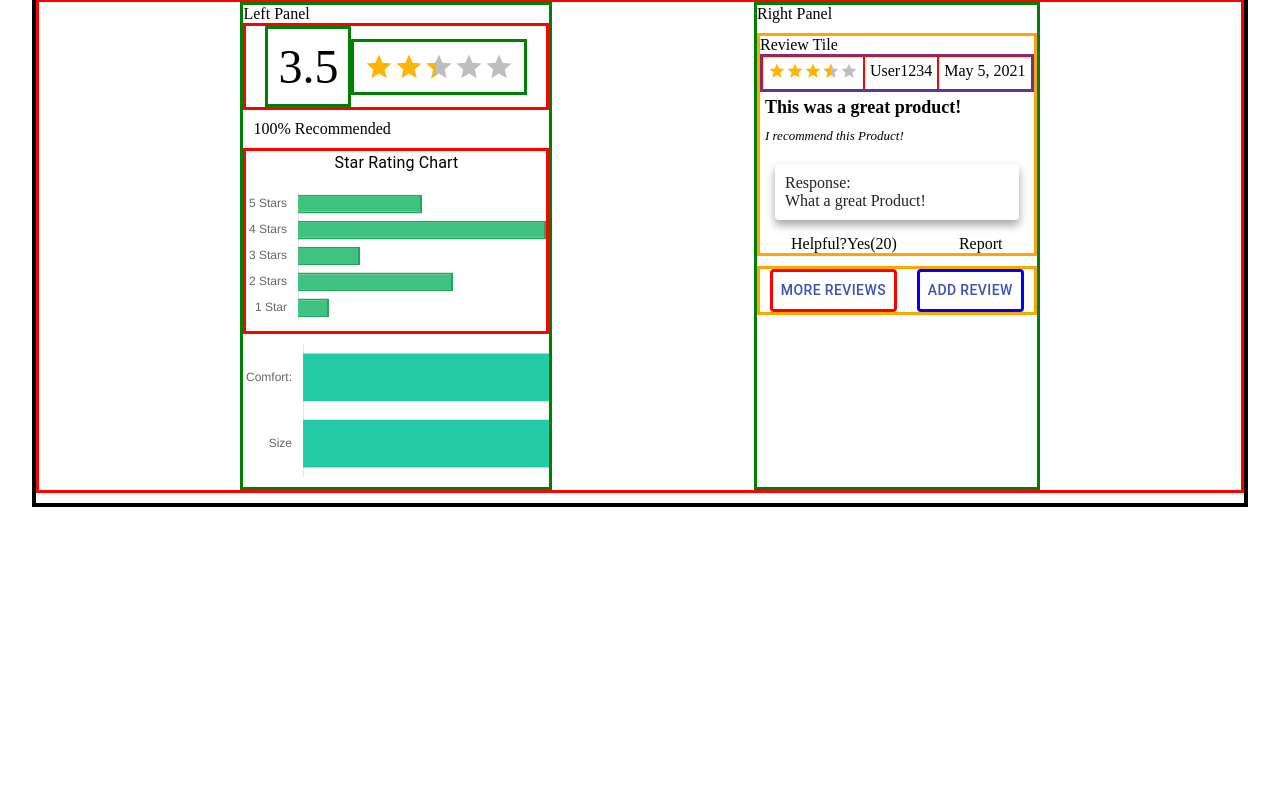
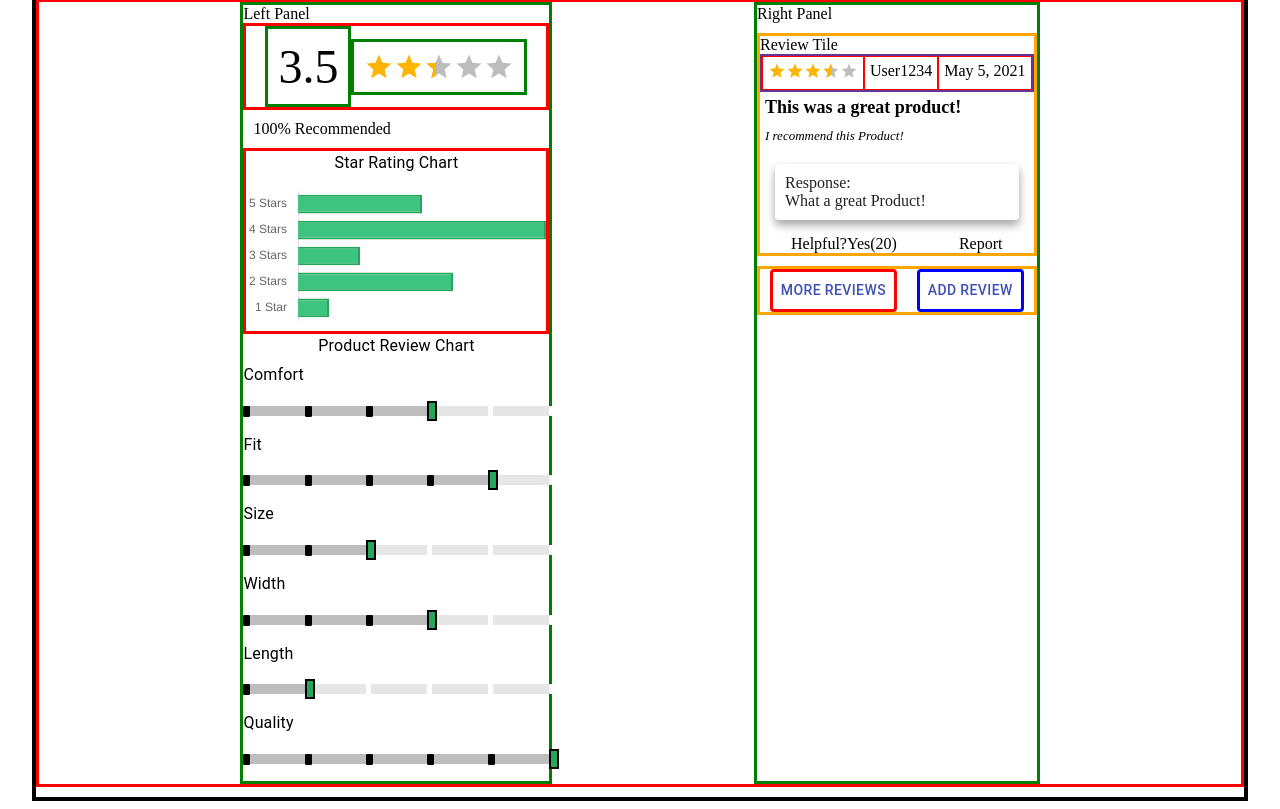
Before and after one commit to dark-developer-studio/front-end-capstone, a React app: page / in a window 1280 px wide. Shown: the part 890-1699 px from the top of the page. Before the commit the page ends 1405 px from the top, so only its background shows below. Built offline with nearby package versions, Linux system fonts and the light colour scheme; the HTML template or start-up script is replaced by a standard one.

Commit message:
Creates a Slider for Product Reviews using Slider from Material UI. Uses withStyles and sets slide to disabled.

```diff
--- a/client/src/components/reviews/ProductReviewChart.jsx
+++ b/client/src/components/reviews/ProductReviewChart.jsx
@@ -1,70 +1,199 @@
 import React from "react";
-import {Grid} from '@material-ui/core';
-import {makeStyles} from '@material-ui/core/styles';
+import {Slider, Typography} from '@material-ui/core';
+import {makeStyles, withStyles} from '@material-ui/core/styles';
 import { Bar } from 'react-chartjs-2';
 
 const useStyles = makeStyles((theme) => ({
-  barDiagram: {
+  parentContainer: {
     display: "flex",
     flexDirection: "column",
     justifyContent: "space-evenly",
-    alignItems: "flex-start",
-    marginLeft: "10px",
-    border: "3px solid red"
+    alignItems: "center",
   },
+  innerContainer: {
+    width: '100%'
+  }
 }));
 
-const data = {
-  labels: ['Comfort:', 'Size'],
-  datasets: [
-    {
-      label: '',
-      data: [40, 40],
-      backgroundColor: [
-        'rgba(35, 203, 167, 1)',
-        'rgba(35, 203, 167, 1)',
-      ],
+const ProductReviewSlider= withStyles({
+  root: {
+    // color: 'rgba(128,128,128, 1)', GREY COLOR
+    color: 'rgba(63, 195, 128, 1)', //GREEN COLOR
+    height: 10,
+  },
+  thumb: {
+    height: 20,
+    width: 10,
+    backgroundColor: 'rgba(38, 166, 91, 1)',
+    border: '2px solid black',
+    marginTop: -5,
+    marginLeft: 0,
+    marginRight: 0,
+    '&:focus, &:hover, &$active': {
+      boxShadow: 'inherit',
     },
-  ],
+    borderRadius: 0
+  },
+  active: {},
+  valueLabel: {
+    left: 'calc(-50% + 4px)',
+  },
+  track: {
+    height: 10,
+    borderRadius: 0,
+    margin: 0
+  },
+  rail: {
+    height: 10,
+    borderRadius: 0,
+    margin: 0
+  },
+  mark: {
+    backgroundColor: '#ffffff',
+    height: 10,
+    width: 5,
+    marginTop: 0,
+
+  },
+  markActive: {
+    opacity: 1,
+    backgroundColor: '#000000',
+    border: '0.5px solid black',
+    height: 9,
+  },
+  disabled: {
+    "& .MuiSlider-thumb": {
+      height: 20,
+      width: 10,
+      backgroundColor: 'rgba(38, 166, 91, 1)',
+      border: "2px solid black",
+      // borderRadius: "10px 10px 10px 10px",
+      marginTop: -5,
+      marginLeft: 0,
+      "&:focus, &:hover, &$active": {
+        boxShadow: "inherit"
+      }
+    },
+    color: 'rgba(63, 195, 128, 1)',
+    height: 10
+  }
+})(Slider);
+
+function valuetext(value) {
+  return `${value}`;
+}
+
+const ProductReviewChart = () => {
+  const classes = useStyles();
+  return (
+    <div className={classes.parentContainer}>
+      <Typography id="discrete-slider" gutterBottom>
+        Product Review Chart
+      </Typography>
+
+      <div className={classes.innerContainer}>
+        <Typography className={classes.chartTitles} gutterBottom>
+          Comfort
+        </Typography>
+
+        <ProductReviewSlider
+        defaultValue={3}
+        getAriaValueText={valuetext}
+        aria-labelledby="discrete-slider"
+        valueLabelDisplay="auto"
+        step={1}
+        marks
+        min={0}
+        max={5}
+        disabled
+        />
+
+        <Typography className={classes.chartTitles} gutterBottom>
+          Fit
+        </Typography>
+
+        <ProductReviewSlider
+        defaultValue={4}
+        getAriaValueText={valuetext}
+        aria-labelledby="discrete-slider"
+        valueLabelDisplay="auto"
+        step={1}
+        marks
+        min={0}
+        max={5}
+        disabled
+        />
+
+        <Typography className={classes.chartTitles} gutterBottom>
+          Size
+        </Typography>
+
+        <ProductReviewSlider
+        defaultValue={2}
+        getAriaValueText={valuetext}
+        aria-labelledby="discrete-slider"
+        valueLabelDisplay="auto"
+        step={1}
+        marks
+        min={0}
+        max={5}
+        disabled
+        />
+
+        <Typography className={classes.chartTitles} gutterBottom>
+          Width
+        </Typography>
+
+        <ProductReviewSlider
+        defaultValue={3}
+        getAriaValueText={valuetext}
+        aria-labelledby="discrete-slider"
+        valueLabelDisplay="auto"
+        step={1}
+        marks
+        min={0}
+        max={5}
+        disabled
+        />
+
+        <Typography className={classes.chartTitles} gutterBottom>
+          Length
+        </Typography>
+
+        <ProductReviewSlider
+        defaultValue={1}
+        getAriaValueText={valuetext}
+        aria-labelledby="discrete-slider"
+        valueLabelDisplay="auto"
+        step={1}
+        marks
+        min={0}
+        max={5}
+        disabled
+        />
+
+        <Typography className={classes.chartTitles} gutterBottom>
+          Quality
+        </Typography>
+
+        <ProductReviewSlider
+        defaultValue={5}
+        getAriaValueText={valuetext}
+        aria-labelledby="discrete-slider"
+        valueLabelDisplay="auto"
+        step={1}
+        marks
+        min={0}
+        max={5}
+        disabled
+        />
+
+      {/* End of innerContainer */}
+      </div>
+
+    {/* End of ParentContainer */}
+    </div>
+  );
 };
 
-const options = {
-  //y axis creates a horizontal chart
-  indexAxis: 'y',
-
-  // Elements options apply to all of the options unless overridden in a dataset
-  elements: {
-    // bar: {
-    //   borderWidth: 2,
-    // },
-  },
-  responsive: true,
-
-  plugins: {
-    legend: {
-      display: false
-    },
-  },
-//   title: {
-//     display: true,
-//     text: 'This is a Horizontal Bar Chart',
-//   },
-// },
-  scales: {
-    xAxis: {
-      display: false,
-    },
-    yAxis: {
-      display: true,
-      grid: {
-        display: false
-      }
-    }
-  }
-};
-
-const ProductReviewChart = () => (
-    <Bar data={data} options={options} />
-);
-
 export default ProductReviewChart;
```
